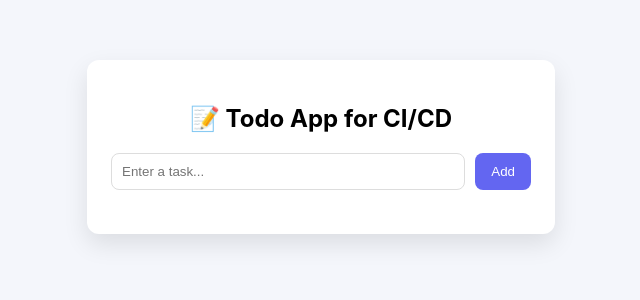
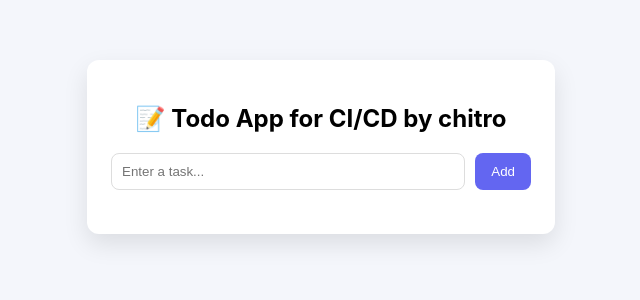
Before and after one commit to Chitropent/todoapp, a React (Create React App) app: page / in a window 1280 px wide. Shown: the top 300 px of the page, without its empty margins (319-959 px from the left). Built offline with nearby package versions, Linux system fonts and the light colour scheme.

Commit message:
credit added

```diff
--- a/src/App.js
+++ b/src/App.js
@@ -1,4 +1,4 @@
-import logo from './logo.svg';
+// import logo from './logo.svg';
 import './App.css';
 import TodoApp from './todo/TodoApp';
 
--- a/src/todo/TodoApp.jsx
+++ b/src/todo/TodoApp.jsx
@@ -39,7 +39,7 @@ export default function TodoApp() {
 
   return (
     <div className="todo-container">
-      <h2>📝 Todo App for CI/CD</h2>
+      <h2>📝 Todo App for CI/CD by chitro</h2>
 
       <div className="input-row">
         <input
```
Also changed, not shown: 8 other files (tests, documents, lock files or other folders).
